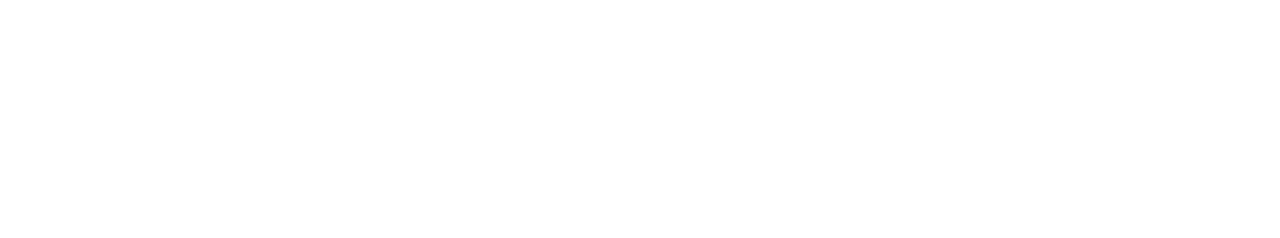
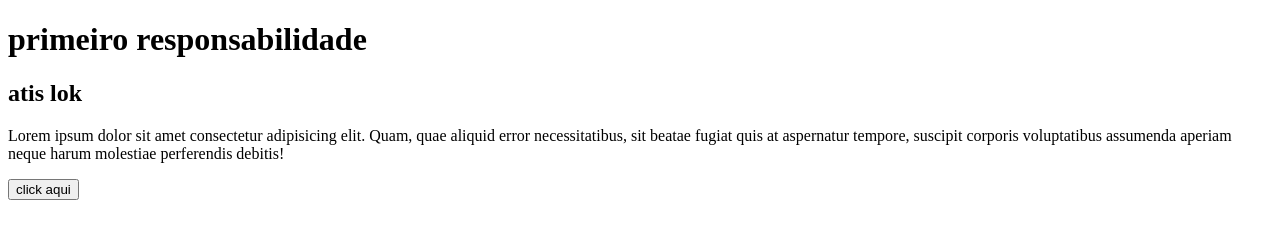
Before and after one commit to didi-sudo/starbaks, a plain HTML site: page index.html in a window 1280 px wide. Drawn offline with Linux system fonts and the light colour scheme.

Commit message:
primeira alteração na brancher develop

```diff
--- a/index.html
+++ b/index.html
@@ -3,9 +3,20 @@
 <head>
     <meta charset="UTF-8">
     <meta name="viewport" content="width=device-width, initial-scale=1.0">
-    <title>Document</title>
+    <title>texto</title>
+    <link rel="atylesheet" href="slyles.css">
 </head>
 <body>
 
+    <h1>primeiro responsabilidade</h1>
+
+    <h2> atis lok
+    </h2>
+
+<p>Lorem ipsum dolor sit amet consectetur adipisicing elit. Quam, quae aliquid error necessitatibus, sit beatae fugiat quis at aspernatur tempore, suscipit corporis voluptatibus assumenda aperiam neque harum molestiae perferendis debitis!</p>
+
+<button>click aqui</button>
+
+
 </body>
 </html>
--- a/slyles.css
+++ b/slyles.css
@@ -0,0 +1,5 @@
+* {
+    background-color: red
+
+    ;
+}
```
